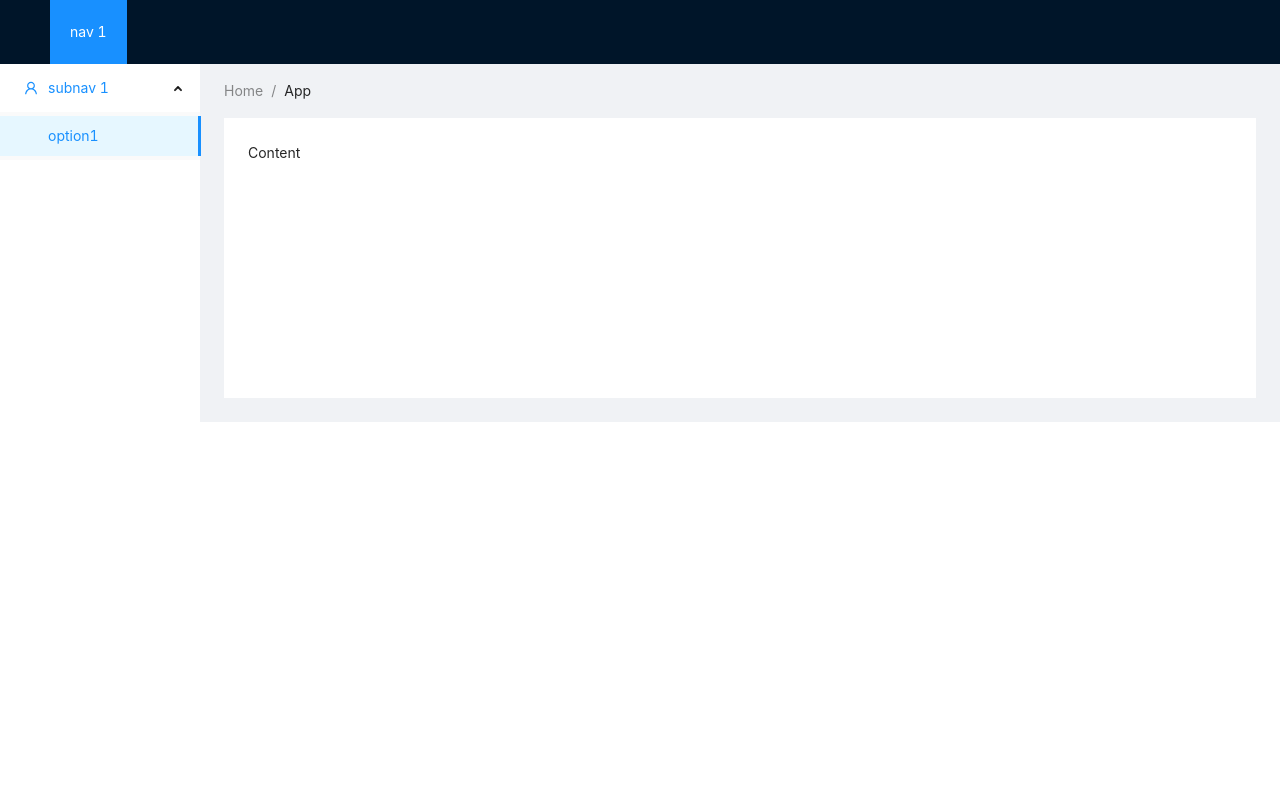
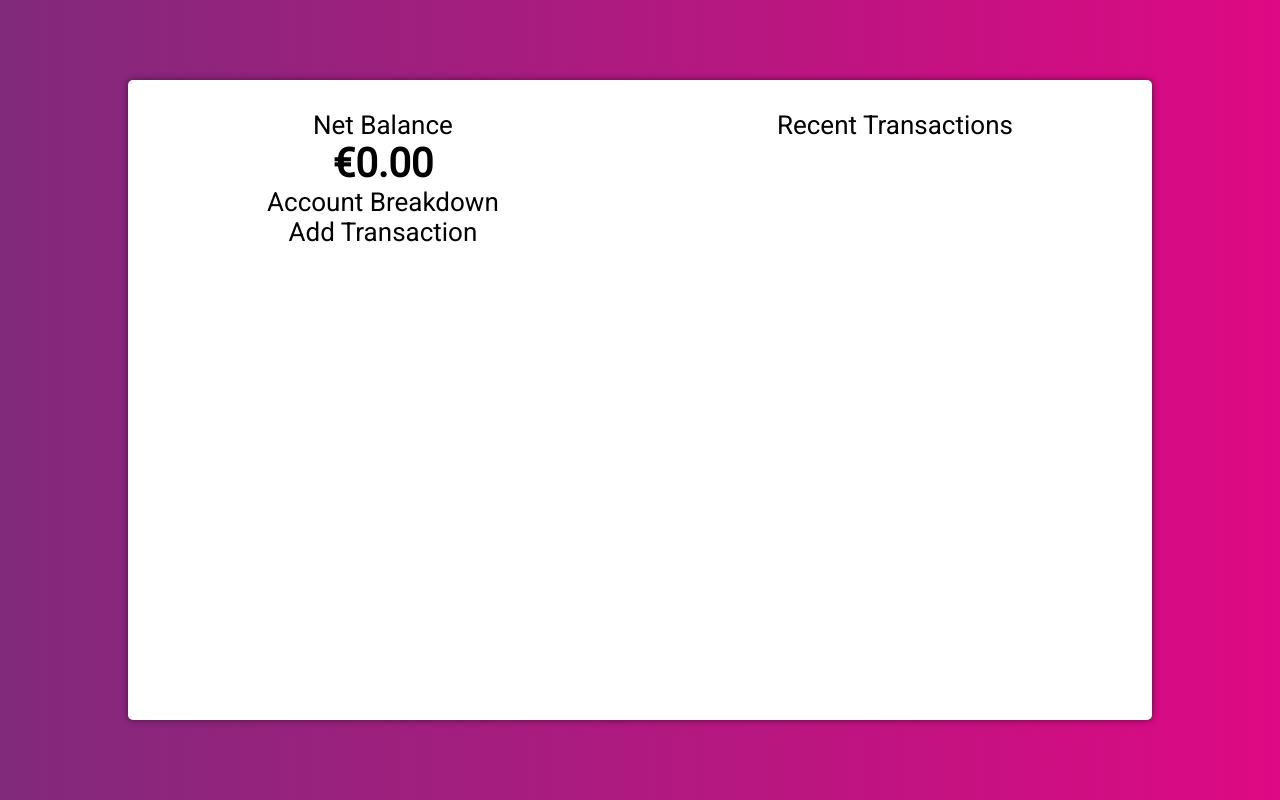
Before and after one commit to dufferbrady/mern-expense-tracker, a React (Create React App) app: page / in a window 1280 px wide. Built offline with nearby package versions, Linux system fonts and the light colour scheme.

Commit message:
added balance component

```diff
--- a/src/App.css
+++ b/src/App.css
@@ -1,52 +1,44 @@
-@import "~antd/dist/antd.css";
+@import url("https://fonts.googleapis.com/css2?family=Roboto:wght@300;400&display=swap");
 
 .App {
   text-align: center;
-}
-
-.App-logo {
-  height: 40vmin;
-  pointer-events: none;
-}
-
-@media (prefers-reduced-motion: no-preference) {
-  .App-logo {
-    animation: App-logo-spin infinite 20s linear;
-  }
+  font-family: "Roboto", sans-serif;
 }
 
 .App-header {
-  background-color: #282c34;
+  background: linear-gradient(0.25turn, #812a7b, #de0984);
   min-height: 100vh;
   display: flex;
   flex-direction: column;
   align-items: center;
   justify-content: center;
   font-size: calc(10px + 2vmin);
-  color: white;
 }
 
-.App-link {
-  color: #61dafb;
+.Paper {
+  display: flex;
+  flex-direction: row;
+  /* align-items: center;
+  justify-content: center; */
+  color: black;
+  height: 80vh;
+  width: 80vw;
+  background: #ffffff;
+  /* transition: box-shadow 0.3s ease; */
+  box-shadow: 0 0px 7px 0 rgba(0, 0, 0, 0.5);
+  border-radius: 5px;
 }
 
-@keyframes App-logo-spin {
-  from {
-    transform: rotate(0deg);
-  }
-  to {
-    transform: rotate(360deg);
-  }
+/* .Paper:hover {
+  box-shadow: 0 0px 7px 0 rgba(0, 0, 0, 1);
+} */
+
+.Paper-SideA {
+  flex-grow: 1;
+  margin: 30px 10px;
 }
 
-#components-layout-demo-top-side-2 .logo {
-  width: 120px;
-  height: 31px;
-  background: rgba(255, 255, 255, 0.2);
-  margin: 16px 28px 16px 0;
-  float: left;
+.Paper-SideB {
+  flex-grow: 1;
+  margin: 30px 10px;
 }
-
-.site-layout-background {
-  background: #fff;
-}
--- a/src/App.js
+++ b/src/App.js
@@ -1,9 +1,16 @@
 import React from "react";
-import AppBody from "./components/HOC/AppBody/AppBody";
 import "./App.css";
 
+import Paper from "./components/Paper/Paper";
+
 function App() {
-  return <AppBody />;
+  return (
+    <div className="App">
+      <div className="App-header">
+        <Paper />
+      </div>
+    </div>
+  );
 }
 
 export default App;
--- /dev/null
+++ b/src/components/Balance/Balance.js
@@ -0,0 +1,12 @@
+import React from "react";
+
+export default function Balance() {
+  return (
+    <>
+      <div>Net Balance</div>
+      <div style={{ fontSize: "40px" }}>
+        <strong>€0.00</strong>
+      </div>
+    </>
+  );
+}
--- a/src/components/HOC/AppBody/AppBody.js
+++ /dev/null
@@ -1,48 +0,0 @@
-import React from "react";
-import { Layout, Menu, Breadcrumb } from "antd";
-import { UserOutlined } from "@ant-design/icons";
-
-export default function AppBody() {
-  const { SubMenu } = Menu;
-  const { Header, Content, Sider } = Layout;
-  return (
-    <Layout>
-      <Header className="header">
-        <div className="logo" />
-        <Menu theme="dark" mode="horizontal" defaultSelectedKeys={["1"]}>
-          <Menu.Item key="1">nav 1</Menu.Item>
-        </Menu>
-      </Header>
-      <Layout>
-        <Sider width={200} className="site-layout-background">
-          <Menu
-            mode="inline"
-            defaultSelectedKeys={["1"]}
-            defaultOpenKeys={["sub1"]}
-            style={{ height: "100%", borderRight: 0 }}
-          >
-            <SubMenu key="sub1" icon={<UserOutlined />} title="subnav 1">
-              <Menu.Item key="1">option1</Menu.Item>
-            </SubMenu>
-          </Menu>
-        </Sider>
-        <Layout style={{ padding: "0 24px 24px" }}>
-          <Breadcrumb style={{ margin: "16px 0" }}>
-            <Breadcrumb.Item>Home</Breadcrumb.Item>
-            <Breadcrumb.Item>App</Breadcrumb.Item>
-          </Breadcrumb>
-          <Content
-            className="site-layout-background"
-            style={{
-              padding: 24,
-              margin: 0,
-              minHeight: 280,
-            }}
-          >
-            Content
-          </Content>
-        </Layout>
-      </Layout>
-    </Layout>
-  );
-}
--- /dev/null
+++ b/src/components/Paper/Paper.js
@@ -0,0 +1,19 @@
+import React from "react";
+
+import "../../App.css";
+import Balance from "../Balance/Balance";
+
+export default function Paper() {
+  return (
+    <div className="Paper">
+      <div className="Paper-SideA">
+        <Balance />
+        <div>Account Breakdown</div>
+        <div>Add Transaction</div>
+      </div>
+      <div className="Paper-SideB">
+        <div>Recent Transactions</div>
+      </div>
+    </div>
+  );
+}
```
Also changed, not shown: 1 other file (tests, documents, lock files or other folders).
